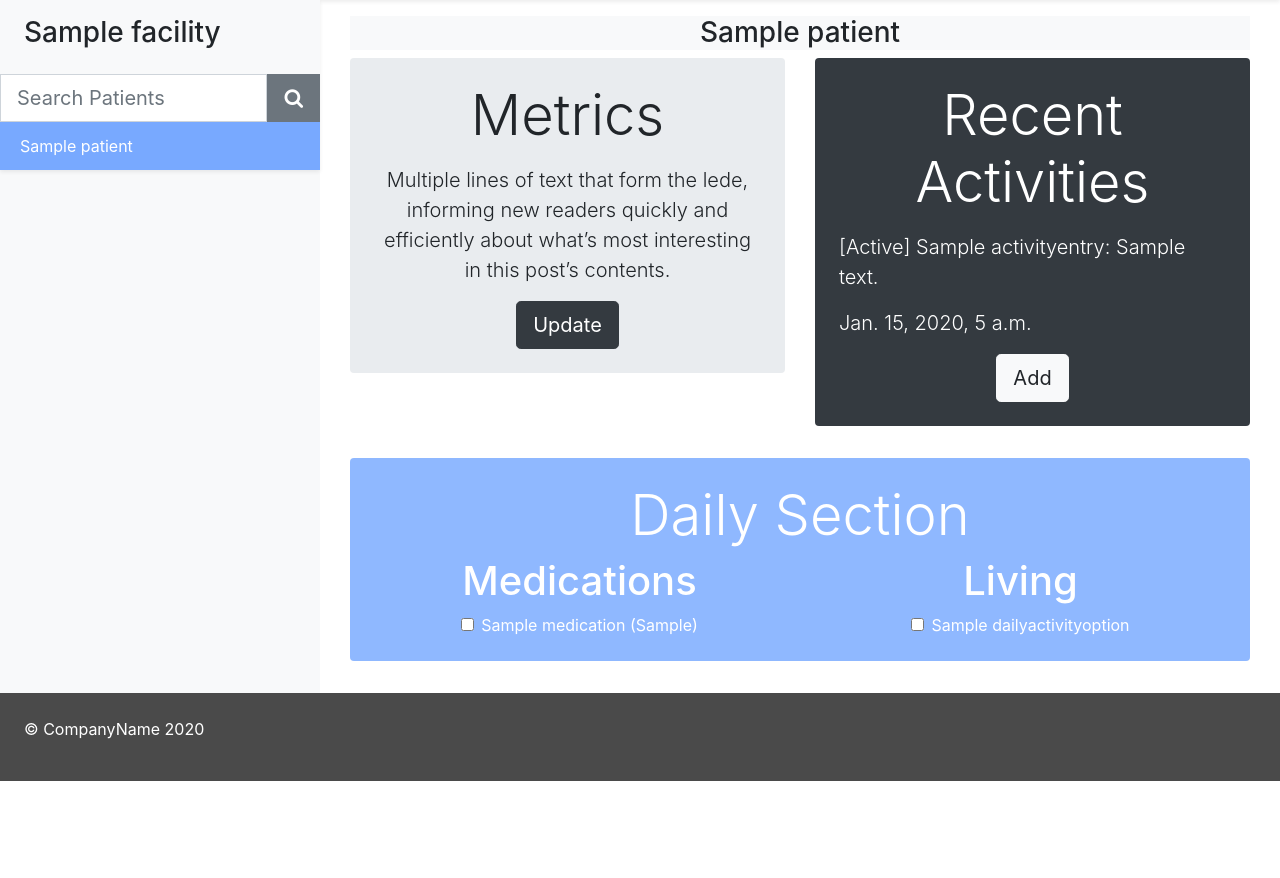
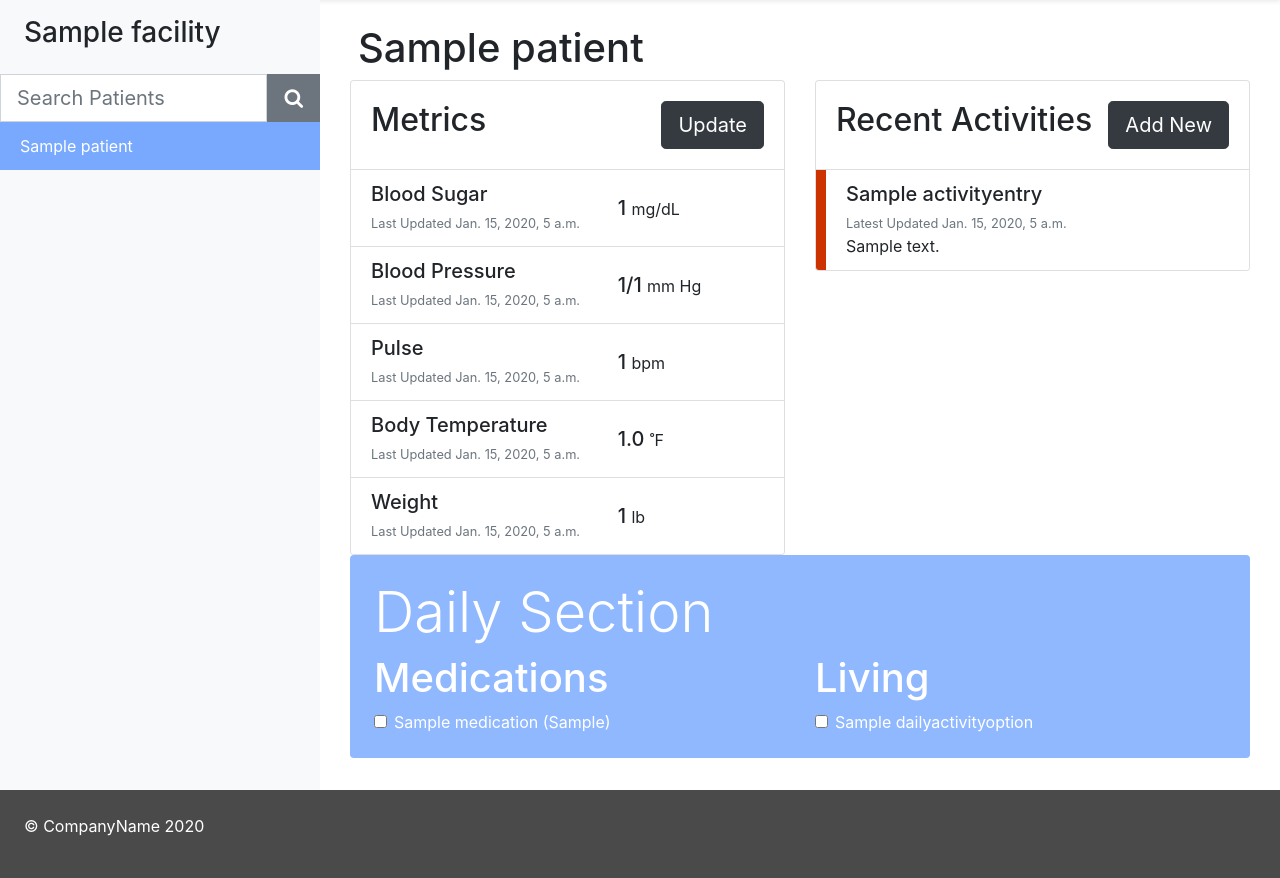
Before and after one commit to amitramesh99/nursing-home, a Django app: page /patient/1/ in a window 1280 px wide. Shown: the part 56-934 px from the top of the page. Before the commit the page ends 837 px from the top, so only its background shows below. Run offline with Django 3.2, Linux system fonts and the light colour scheme; a user stored in the database is signed in; tables that the repository leaves empty hold one stand-in row (values such as "Sample post"); some libraries are stand-ins or nearby versions.

Commit message:
New styling for metrics and activities

```diff
--- a/dashboard/models.py
+++ b/dashboard/models.py
@@ -36,6 +36,7 @@ class AuthorizedViewer(models.Model):
 
 # Daily Metric models:
 class MetricEntry(models.Model):
+    LABEL = ''
     UNIT = ''
 
     created_at = models.DateTimeField(auto_now=True)
@@ -55,9 +56,11 @@ class MetricEntry(models.Model):
 
 
 class BloodSugarEntry(MetricEntry):
+    LABEL = 'Blood Sugar'
     UNIT = 'mg/dL'
 
 class BloodPresureEntry(MetricEntry):
+    LABEL = 'Blood Pressure'
     UNIT = 'mm Hg'
 
     systolic = models.SmallIntegerField()
@@ -68,15 +71,23 @@ class BloodPresureEntry(MetricEntry):
         return "%d/%d" % (self.systolic, self.diastolic)
 
 class PulseEntry(MetricEntry):
+    LABEL = 'Pulse'
     UNIT = 'bpm'
 
 class TemperatureEntry(MetricEntry):
+    LABEL = 'Body Temperature'
     UNIT = '˚F'
 
+    entry = models.FloatField()
+
+
 class WeightEntry(MetricEntry):
+    LABEL = 'Weight'
     UNIT = 'lb'
 
 class SkinAssesmentEntry(MetricEntry):
+    LABEL = 'Skin Assesment'
+
     entry = models.TextField()
 
 
--- a/dashboard/static/dashboard/css/nurse_dashboard.css
+++ b/dashboard/static/dashboard/css/nurse_dashboard.css
@@ -9,17 +9,17 @@ a.header-link:focus,{
   text-decoration: none;
 }
 
-.list-group-item{
+.patient-list > .list-group-item{
   background-color: inherit;
 }
 
-.list-group-item:hover{
+.patient-list > .list-group-item:hover{
   background-color: #8fb8ff;
   color: white;
 
 }
 
-.current-item{
+.patient-list > .current-item{
   background-color: #78a9ff;
   color: white;
 }
@@ -37,3 +37,19 @@ a.header-link:focus,{
 .daily-section{
   background-color: #8fb8ff;
 }
+
+.list-group-item.activity-entry{
+  border-left-width: 10px;
+}
+
+.list-group-item.activity-entry.intensity-l{
+  border-left-color: #009933;
+}
+
+.list-group-item.activity-entry.intensity-m{
+  border-left-color: #ff9900;
+}
+
+.list-group-item.activity-entry.intensity-a{
+  border-left-color: #cc3300;
+}
--- a/dashboard/templates/dashboard/nurse_dashboard.html
+++ b/dashboard/templates/dashboard/nurse_dashboard.html
@@ -32,7 +32,7 @@
   <div class="container-fluid">
     <div class="row">
       <div class="col-3 px-0 bg-light">
-        <div class="pt-3 sticky-top shadow-sm">
+        <div class="pt-3 sticky-top">
           <div class="px-4">
             <h3>
               <a href="{% url 'home' %}" class="header-link">{{ facility.name }}</a>
--- a/dashboard/templates/dashboard/patient_profile.html
+++ b/dashboard/templates/dashboard/patient_profile.html
@@ -5,27 +5,49 @@
 
 <div class="container-fluid">
   {% if patient %}
-  <div align="center">
-    <div class="bg-light">
-      <h3>{{ patient.name }}</h3>
+  <div class="m-2">
+    <h1>{{ patient.name }}</h1>
   </div>
 
   <div class="row">
     <div class="col-md-6">
-        <div class="jumbotron p-4 p-md-8 rounded">
-          <h1 class="display-4">Metrics</h1>
-          <p class="lead my-3">Multiple lines of text that form the lede, informing new readers quickly and efficiently about what’s most interesting in this post’s contents.</p>
+      <div class="card">
+        <div class="d-flex w-100 justify-content-between card-body">
+          <h2>Metrics</h2>
           <button class="btn btn-lg btn-dark">Update</button>
+        </div>
+        <ul class="list-group list-group-flush">
+          {% for metric in metrics %}
+          <li class="list-group-item">
+            <div class="row">
+              <div class="col">
+                <h5 class="mb-1">{{ metric.LABEL }}</h5>
+                <small class="text-muted">Last Updated {{ metric.created_at }}</small>
+              </div>
+              <div class="col-md-5 my-auto">
+                <h5 class="mb-0">{{ metric.entry }} <small>{{ metric.unit }}</small></h5>
+              </div>
+            </div>
+          </li>
+          {% endfor %}
+        </ul>
       </div>
     </div>
     <div class="col-md-6">
-        <div class="jumbotron p-4 p-md-8 text-white rounded bg-dark">
-          <h1 class="display-4">Recent Activities</h1>
+      <div class="card">
+        <div class="d-flex w-100 justify-content-between card-body">
+          <h2>Recent Activities</h2>
+          <button class="btn btn-lg btn-dark">Add New</button>
+        </div>
+        <ul class="list-group list-group-flush">
           {% for activity in activity_list %}
-            <p align="left" class="lead my-3">{{activity}}</p>
-            <p align="left" class="lead my-3">{{activity.created_at}}</p>
+          <li class="list-group-item activity-entry intensity-{{activity.intensity}}">
+            <h5 class="mb-1">{{ activity.name }}</h5>
+            <small class="text-muted">Latest Updated {{ activity.created_at }}</small>
+            <p class="mb-0">{{ activity.description }}</p>
+          </li>
           {% endfor %}
-          <button class="btn btn-lg btn-light">Add</button>
+        </ul>
       </div>
     </div>
   </div>
@@ -57,7 +79,6 @@
       </div>
     </div>
   </div>
-  </div>
 
   {% else %}
   <p>Patient Not Found</p>
--- a/dashboard/views.py
+++ b/dashboard/views.py
@@ -43,7 +43,12 @@ def patient_profile(request, patientId):
     daily_living_list = DailyActivityOption.objects.all()
     medications = Medication.objects.filter(patient=patient)
 
-    print(activity_list)
+
+    metric_models = [BloodSugarEntry, BloodPresureEntry, PulseEntry, TemperatureEntry, WeightEntry]
+
+    daily_metrics = []
+    for model in metric_models:
+        daily_metrics.append(model.objects.filter(patient=patientId).latest('created_at'))
 
 
     return render(request, 'dashboard/patient_profile.html', {
@@ -52,5 +57,6 @@ def patient_profile(request, patientId):
         'patient': patient,
         'activity_list': activity_list,
         'daily_living_list': daily_living_list,
-        'medications': medications
+        'medications': medications,
+        'metrics': daily_metrics
     })
```
Lines whose indentation alone changed are shown as unchanged.
